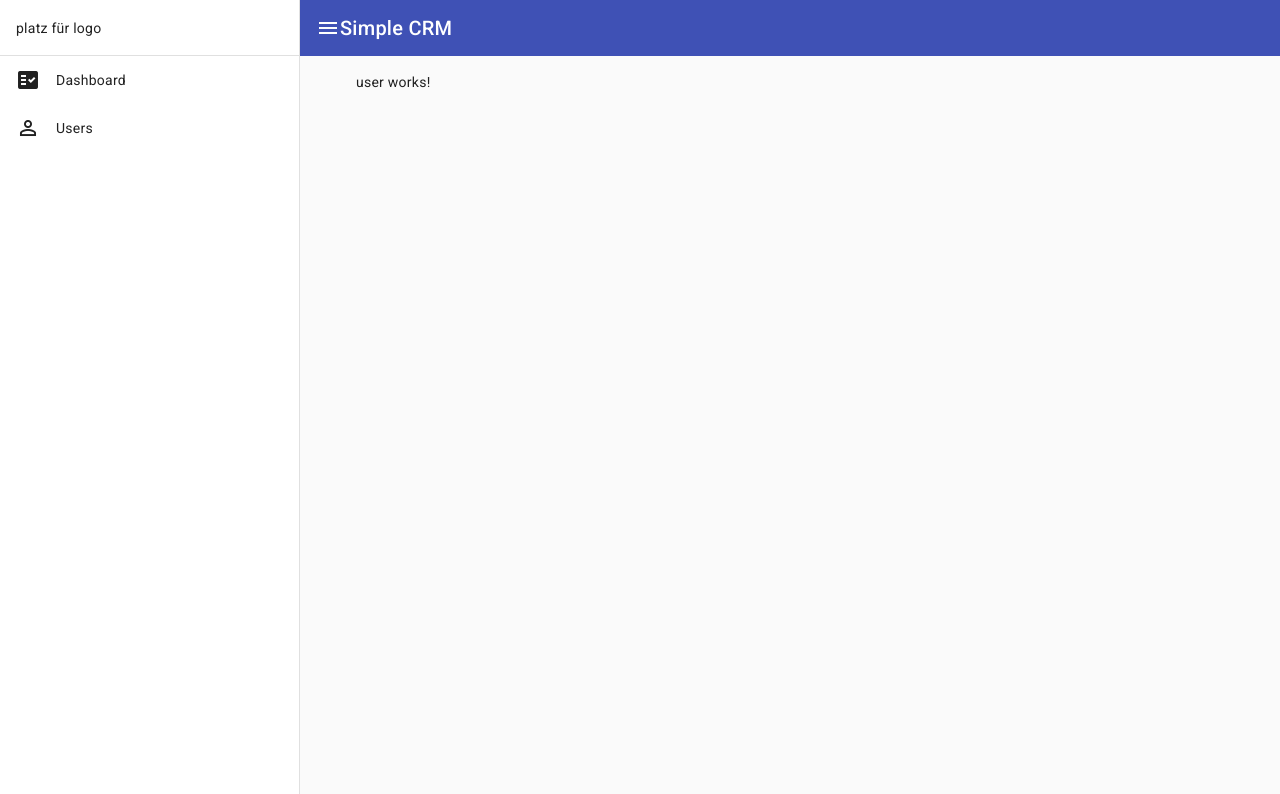
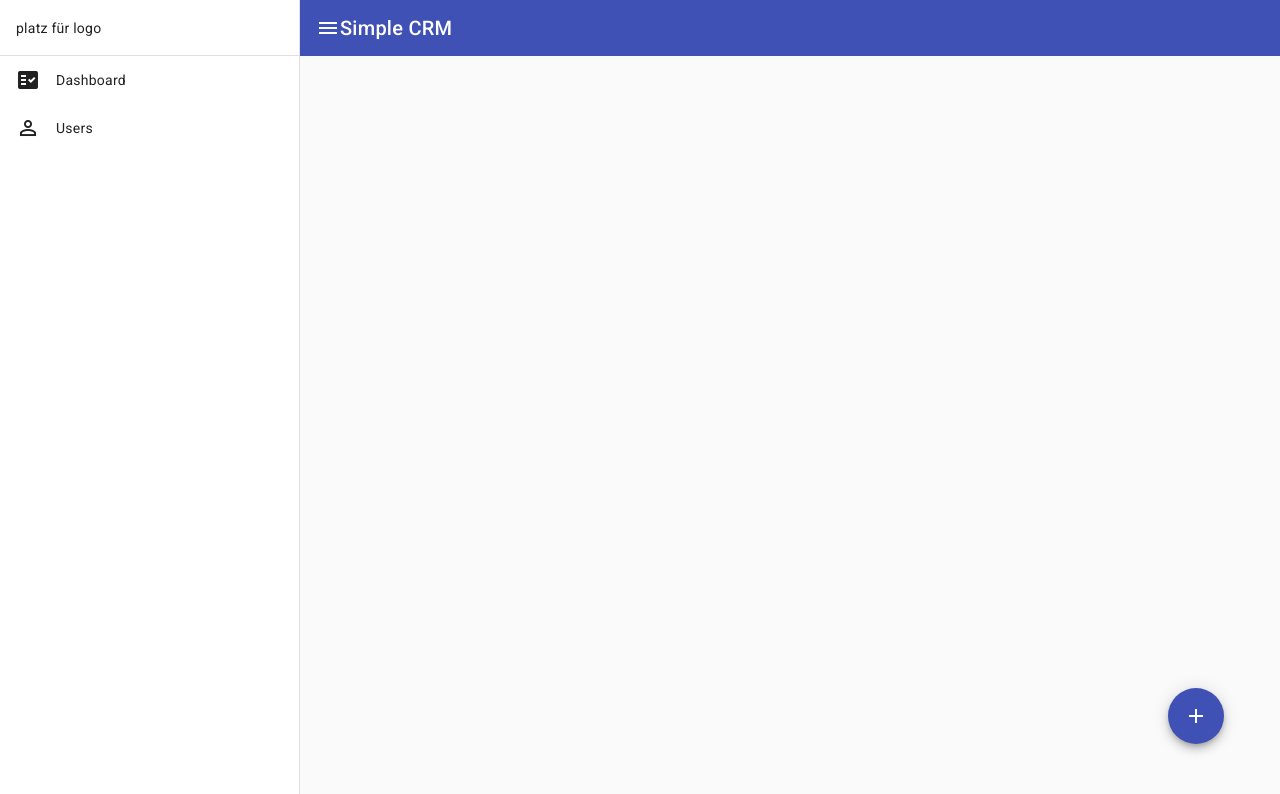
Before and after one commit to FuadHussen/simple-crm, an Angular app: page /user in a window 1280 px wide. Shown: the top 794 px of the page. Built offline with nearby package versions, Linux system fonts and the light colour scheme.

Commit message:
added material form field

```diff
--- a/src/app/app.component.ts
+++ b/src/app/app.component.ts
@@ -4,13 +4,14 @@ import { RouterLink, RouterOutlet } from '@angular/router';
 import {MatToolbarModule} from '@angular/material/toolbar';
 import {MatSidenavModule} from '@angular/material/sidenav';
 import {MatIconModule} from '@angular/material/icon';
+import {MatButtonModule} from '@angular/material/button';
 
 
 
 @Component({
   selector: 'app-root',
   standalone: true,
-  imports: [CommonModule, RouterLink, RouterOutlet, MatToolbarModule, MatSidenavModule, MatIconModule],
+  imports: [CommonModule, RouterLink, RouterOutlet, MatToolbarModule, MatSidenavModule, MatIconModule, MatButtonModule],
   templateUrl: './app.component.html',
   styleUrl: './app.component.scss'
 })
--- a/src/app/app.config.ts
+++ b/src/app/app.config.ts
@@ -2,8 +2,11 @@ import { ApplicationConfig } from '@angular/core';
 import { provideRouter } from '@angular/router';
 
 import { routes } from './app.routes';
-import { provideAnimationsAsync } from '@angular/platform-browser/animations/async';
+import { provideAnimations } from '@angular/platform-browser/animations';
 
 export const appConfig: ApplicationConfig = {
-  providers: [provideRouter(routes), provideAnimationsAsync()]
+  providers: [
+    provideRouter(routes),
+    provideAnimations()
+  ]
 };
--- /dev/null
+++ b/src/app/dialog-add-user/dialog-add-user.component.html
@@ -0,0 +1,22 @@
+<h1 mat-dialog-title>Add user</h1>
+<div mat-dialog-content>
+
+  <mat-form-field class="mr-16" appearance="outline">
+    <mat-label>First Name</mat-label>
+    <input matInput placeholder="First Name" />
+    <mat-hint>Please enter a name</mat-hint>
+  </mat-form-field>
+
+  <mat-form-field appearance="outline">
+    <mat-label>Last Name</mat-label>
+    <input matInput placeholder="Last Name" />
+    <mat-hint>Please enter a name</mat-hint>
+  </mat-form-field>
+
+  <div mat-dialog-actions>
+    <button mat-button (click)="onNoClick()">Cancel</button>
+    <button mat-raised-button color="primary" mat-dialog-close cdkFocusInitial>
+      Save
+    </button>
+  </div>
+</div>
--- /dev/null
+++ b/src/app/dialog-add-user/dialog-add-user.component.scss
@@ -0,0 +1,3 @@
+.mat-mdc-dialog-content {
+    padding-top: 8px!important;
+}
--- /dev/null
+++ b/src/app/dialog-add-user/dialog-add-user.component.ts
@@ -0,0 +1,41 @@
+import { Component } from '@angular/core';
+import { MatDialogRef, MatDialogTitle, MatDialogContent, MatDialogActions } from '@angular/material/dialog';
+import { MatButtonModule } from '@angular/material/button';
+import { MatInputModule } from '@angular/material/input';
+import { MatFormFieldModule } from '@angular/material/form-field';
+import {MatCalendarCellClassFunction, MatDatepickerModule} from '@angular/material/datepicker';
+import {MatNativeDateModule} from '@angular/material/core';
+
+@Component({
+  selector: 'app-dialog-add-user',
+  standalone: true,
+  imports: [
+    MatDialogTitle,
+    MatDialogContent,
+    MatDialogActions,
+    MatButtonModule,
+    MatInputModule,
+    MatFormFieldModule,
+    MatDatepickerModule,
+    MatNativeDateModule,
+  ],
+  templateUrl: './dialog-add-user.component.html',
+  styleUrl: './dialog-add-user.component.scss'
+})
+export class DialogAddUserComponent {
+  constructor(public dialogRef: MatDialogRef<DialogAddUserComponent>) {}
+
+  onNoClick(): void {
+    this.dialogRef.close();
+  }
+
+  dateClass: MatCalendarCellClassFunction<Date> = (cellDate, view) => {
+    if (view === 'month') {
+      const date = cellDate.getDate();
+
+      return date === 1 || date === 20 ? 'example-custom-date-class' : '';
+    }
+
+    return '';
+  };
+}
--- a/src/app/user/user.component.html
+++ b/src/app/user/user.component.html
@@ -1 +1,10 @@
-<p>user works!</p>
+<button
+  mat-fab
+  (click)="openDialog()"
+  matTooltip="Add user"
+  color="primary"
+  [matTooltipPosition]="'above'"
+  class="add-user-button"
+>
+  <mat-icon>add</mat-icon>
+</button>
--- a/src/app/user/user.component.scss
+++ b/src/app/user/user.component.scss
@@ -0,0 +1,6 @@
+.add-user-button {
+    position: absolute;
+    bottom: 56px;
+    right: 56px;
+    z-index: 1000;
+}
--- a/src/app/user/user.component.ts
+++ b/src/app/user/user.component.ts
@@ -1,12 +1,26 @@
 import { Component } from '@angular/core';
+import { MatButtonModule } from '@angular/material/button';
+import { MatIconModule } from '@angular/material/icon';
+import { MatTooltipModule } from '@angular/material/tooltip';
+import { MatDialog, MatDialogModule } from '@angular/material/dialog';
+import { DialogAddUserComponent } from '../dialog-add-user/dialog-add-user.component';
 
 @Component({
   selector: 'app-user',
   standalone: true,
-  imports: [],
+  imports: [
+    MatButtonModule,
+    MatIconModule,
+    MatTooltipModule,
+    MatDialogModule,
+  ],
   templateUrl: './user.component.html',
   styleUrl: './user.component.scss'
 })
 export class UserComponent {
+  constructor(public dialog: MatDialog) {}
 
+  openDialog(): void {
+    this.dialog.open(DialogAddUserComponent)
+  }
 }
--- a/src/styles.scss
+++ b/src/styles.scss
@@ -3,3 +3,7 @@
     padding: 0;
     box-sizing: border-box;
 }
+
+.mr-16 {
+    margin-right: 16px;
+}
```
Also changed, not shown: 1 other file (tests, documents, lock files or other folders).
